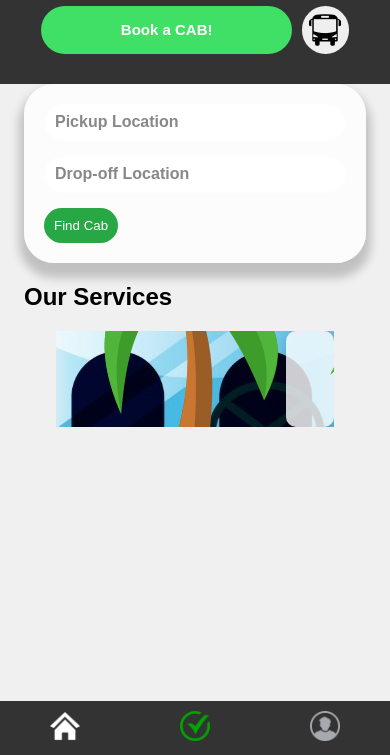
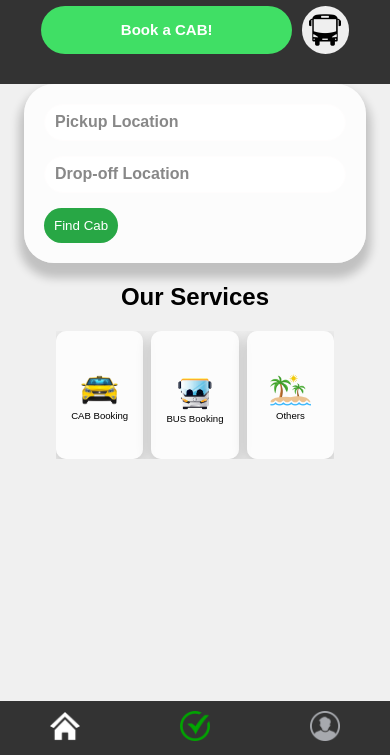
Before and after one commit to BanerjeeBijoy/itacabs, a plain HTML site: page index.html in a window 390 px wide. Shown: the part 89-844 px from the top of the page. Drawn offline with Linux system fonts and the light colour scheme.

Commit message:
Update user.css

```diff
--- a/user.css
+++ b/user.css
@@ -135,7 +135,6 @@ button[type="submit"]:hover {
     background-color: #218838;
     box-shadow: 0px 2px 10px #3befff;
 }
-///* Main styles for services section */
 /* Main styles for services section */
 .services {
     text-align: center;
@@ -149,12 +148,12 @@ button[type="submit"]:hover {
     gap: 0.5rem; /* Reduced gap between the boxes */
     flex-wrap: nowrap; /* Prevent boxes from wrapping */
     margin: 0 2rem; /* Adjusted margin */
-    overflow-x: auto; /* Enable horizontal scrolling for small screens */
 }
 
 /* Service box styles */
 .service {
-    width: 6rem; /* Fixed width */
+    flex: 1; /* Make the boxes flexible */
+    max-width: 100px; /* Set a maximum width for each box */
     height: 9rem; /* Fixed height */
     display: flex;
     flex-direction: column;
@@ -182,13 +181,22 @@ button[type="submit"]:hover {
     .service-container {
         justify-content: space-between; /* Ensure space between the boxes */
         flex-wrap: nowrap; /* Prevent wrapping */
-        gap: 0.3rem; /* Maintain small gap */
-        overflow-x: scroll; /* Allow horizontal scrolling if necessary */
+        gap: 0.5rem; /* Maintain small gap */
+        overflow-x: auto; /* Allow horizontal scrolling if necessary */
     }
 
     .service {
-        width: 3rem; /* Slightly increase width to fit better */
-        height: 6rem; /* Maintain the height */
+        flex: 1; /* Allow the boxes to shrink or grow */
+        max-width: 90px; /* Ensure they fit in a row */
+        height: 8rem; /* Slightly reduce height */
+    }
+
+    .service-icon {
+        width: 60%; /* Reduce icon size for small screens */
+    }
+
+    .service-text {
+        font-size: 0.6rem; /* Reduce font size */
     }
 }
 
```
